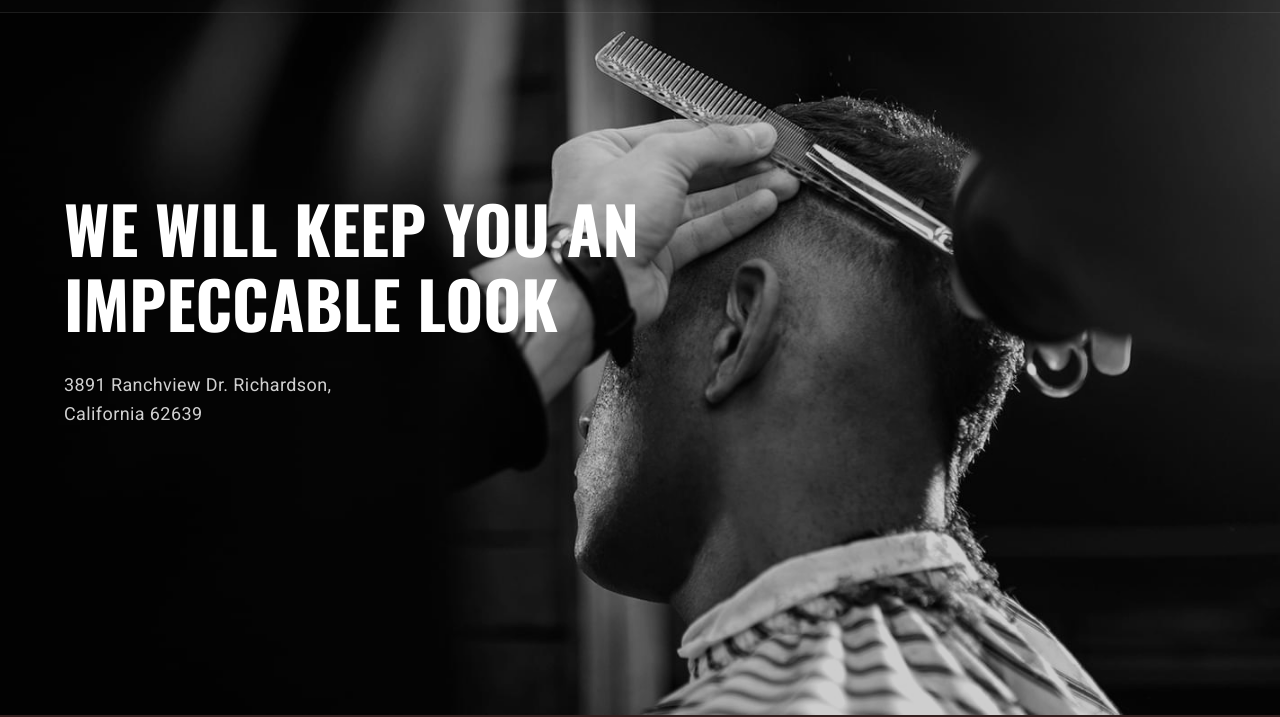
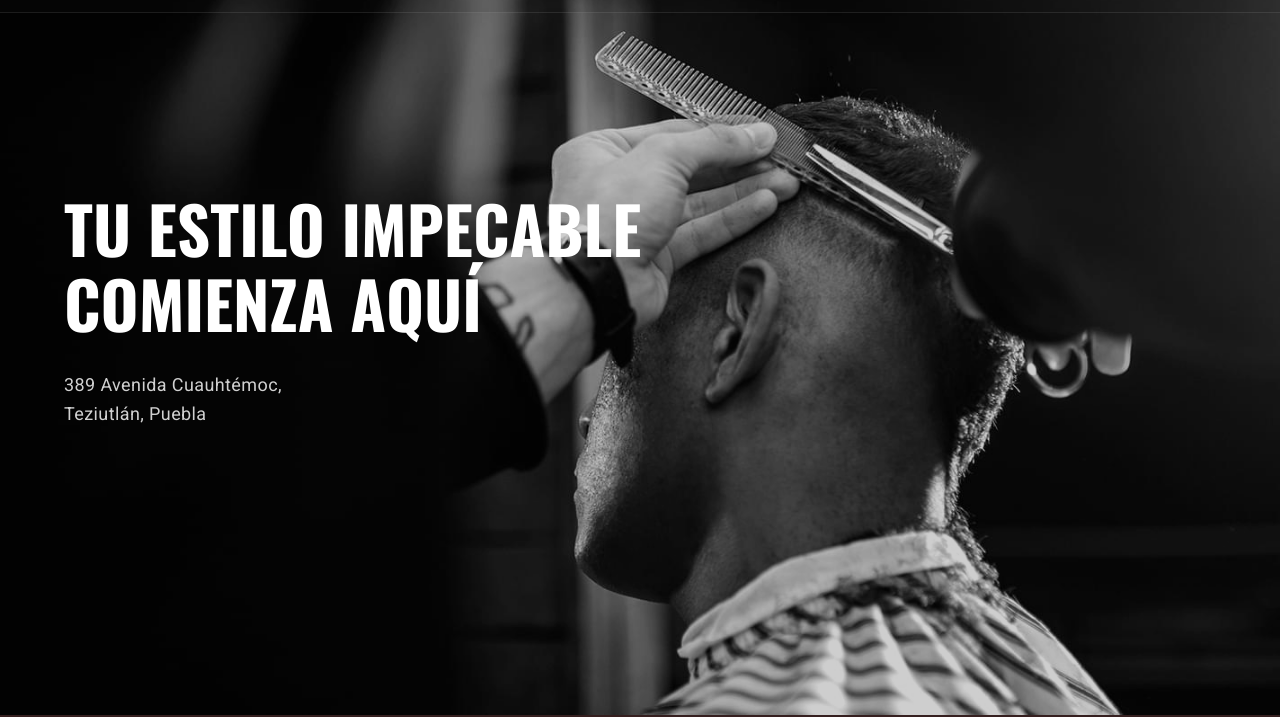
Before and after one commit to hdz-kevin/tecno-barber, a plain HTML site: page index.html in a window 1280 px wide. Shown: the part 85-802 px from the top of the page. Drawn offline with nearby package versions, Linux system fonts and the light colour scheme.

Commit message:
change hero text

```diff
--- a/index.html
+++ b/index.html
@@ -61,8 +61,9 @@
 			</header>
 			<div class="container">
 				<div class="hero-info">
-					<h1>We will keep you an impeccable look</h1>
-					<p>3891 Ranchview Dr. Richardson, California 62639</p>
+					<!-- <h1>We will keep you an impeccable look</h1> -->
+					<h1>Tu estilo impecable comienza aquí</h1>
+					<p>389 Avenida Cuauhtémoc, Teziutlán, Puebla</p>
 				</div>
 			</div>
 		</div> <!-- .hero-content -->
```
